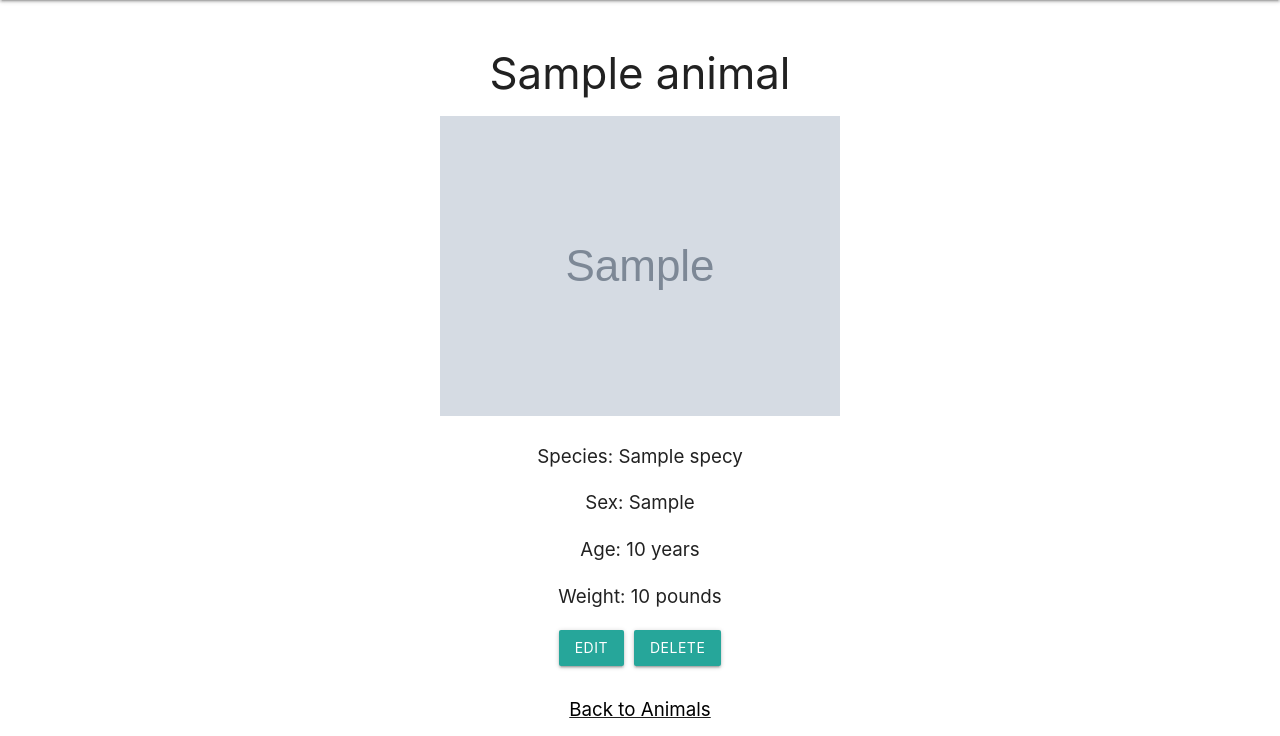
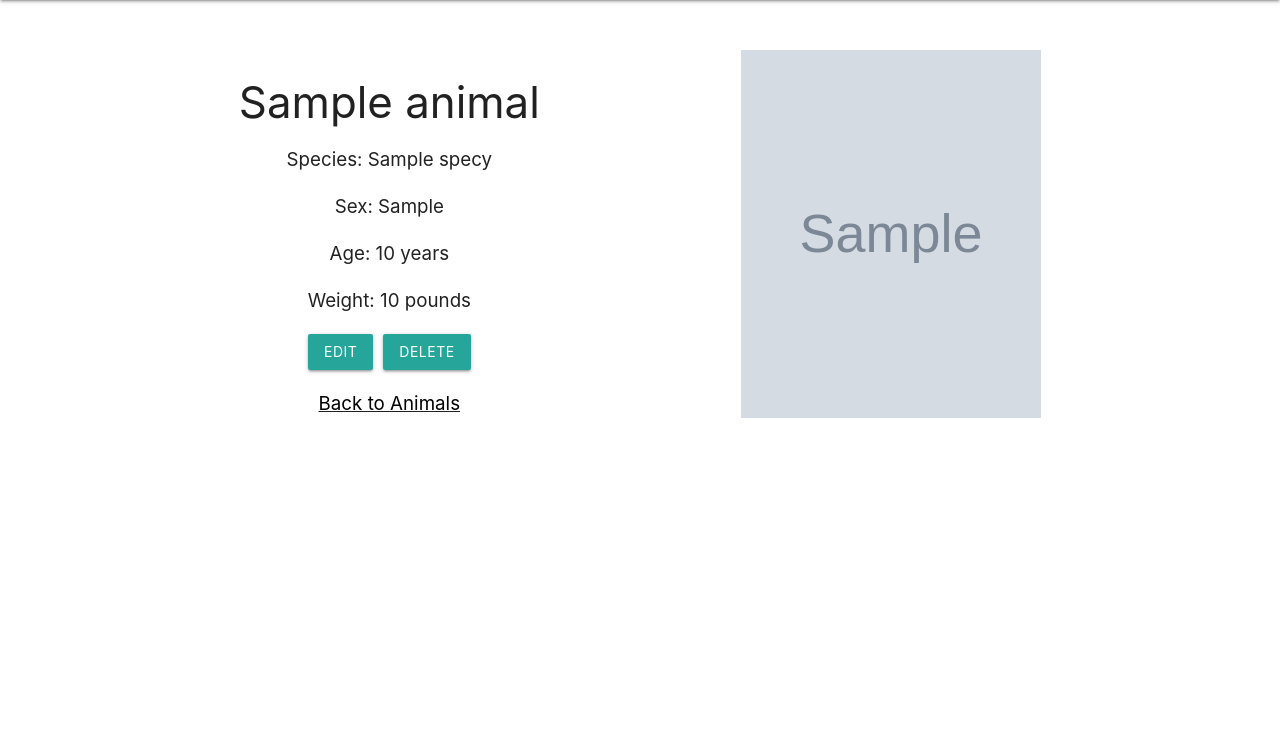
Before and after one commit to alyssa-nycum-imprivata/ActNatural, a Django app: page /animals/1/ in a window 1280 px wide. Shown: the part 64-800 px from the top of the page. Run offline with Django 3.2, Linux system fonts and the light colour scheme; a user stored in the database is signed in; tables that the repository leaves empty hold one stand-in row (values such as "Sample post"); grey boxes marked "Sample" are stand-in pictures.

Commit message:
added styling to details page now that photos are working

```diff
--- a/actnaturalapp/models/animal.py
+++ b/actnaturalapp/models/animal.py
@@ -12,7 +12,7 @@ class Animal(models.Model):
     sex = models.CharField(max_length=10)
     age = models.IntegerField()
     weight = models.IntegerField()
-    image = models.ImageField(upload_to="media/", null=True, blank=True)
+    image = models.ImageField(upload_to="media/")
 
     class Meta:
         verbose_name = ("Animal")
--- a/actnaturalapp/static/styles/base.css
+++ b/actnaturalapp/static/styles/base.css
@@ -99,13 +99,25 @@ nav {
 
 /* DETAILS STYLING */
 
+.animal-details-container {
+    display: flex;
+    justify-content: space-evenly;
+}
+
 .animal_info {
     text-align: center;
     margin-top: 50px;
 }
 
-.details-header {
-    padidng-top: 0 !important;
+.image-div{
+    width: 300px;
+    margin-top: 50px;
+    display: flex;
+}
+
+img {
+    max-width: 100%;
+    height: auto;
 }
 
 .details-buttons {
@@ -120,7 +132,7 @@ nav {
 
 .back-link {
     text-decoration: underline;
-    margin-top: 30px;
+    margin-top: 20px;
 }
 
 /* FORM STYLING */
--- a/actnaturalapp/templates/animals/animal_details.html
+++ b/actnaturalapp/templates/animals/animal_details.html
@@ -2,12 +2,10 @@
 
 {% block content %}
 
+    <div class="animal-details-container">
+
         <div class="animal_info">
             <h3 class="details-header">{{ animal.name }}</h3>
-
-        {% if animal.image %}
-            <img src="{{ animal.image.url }}" />
-        {% endif %}
             <p>Species: {{ animal.species.name }}</p>
             <p>Sex: {{ animal.sex }}</p>
             <p>Age: {{ animal.age }} years</p>
@@ -28,8 +26,15 @@
 
             </div>
 
-        <div class="page-link-container">
-            <div class="back-link"><a class="animal-link" href="{% url 'actnaturalapp:animals' %}">Back to Animals</a></div>
+
+            <div class="back-link">
+                <a class="animal-link" href="{% url 'actnaturalapp:animals' %}">Back to Animals</a>
+            </div>
+
+        </div>
+
+        <div class="image-div">
+            <img src="{{ animal.image.url }}" />
         </div>
 
     </div>
--- a/actnaturalapp/templates/species/species_form.html
+++ b/actnaturalapp/templates/species/species_form.html
@@ -19,7 +19,7 @@
 
             <div class="input-div">
                 <label for="name">Name: </label>
-                <input id="name" type="text" name="name" value="{{ species.name }}">
+                <input required id="name" type="text" name="name" value="{{ species.name }}">
             </div>
 
             {% if species.id is not None %}
```
Also changed, not shown: actnaturalapp/templates/animals/animal_form.html (+6 -6 lines), actnaturalapp/migrations/0011_auto_20200615_1753.py (added). Lines whose indentation alone changed are shown as unchanged.
